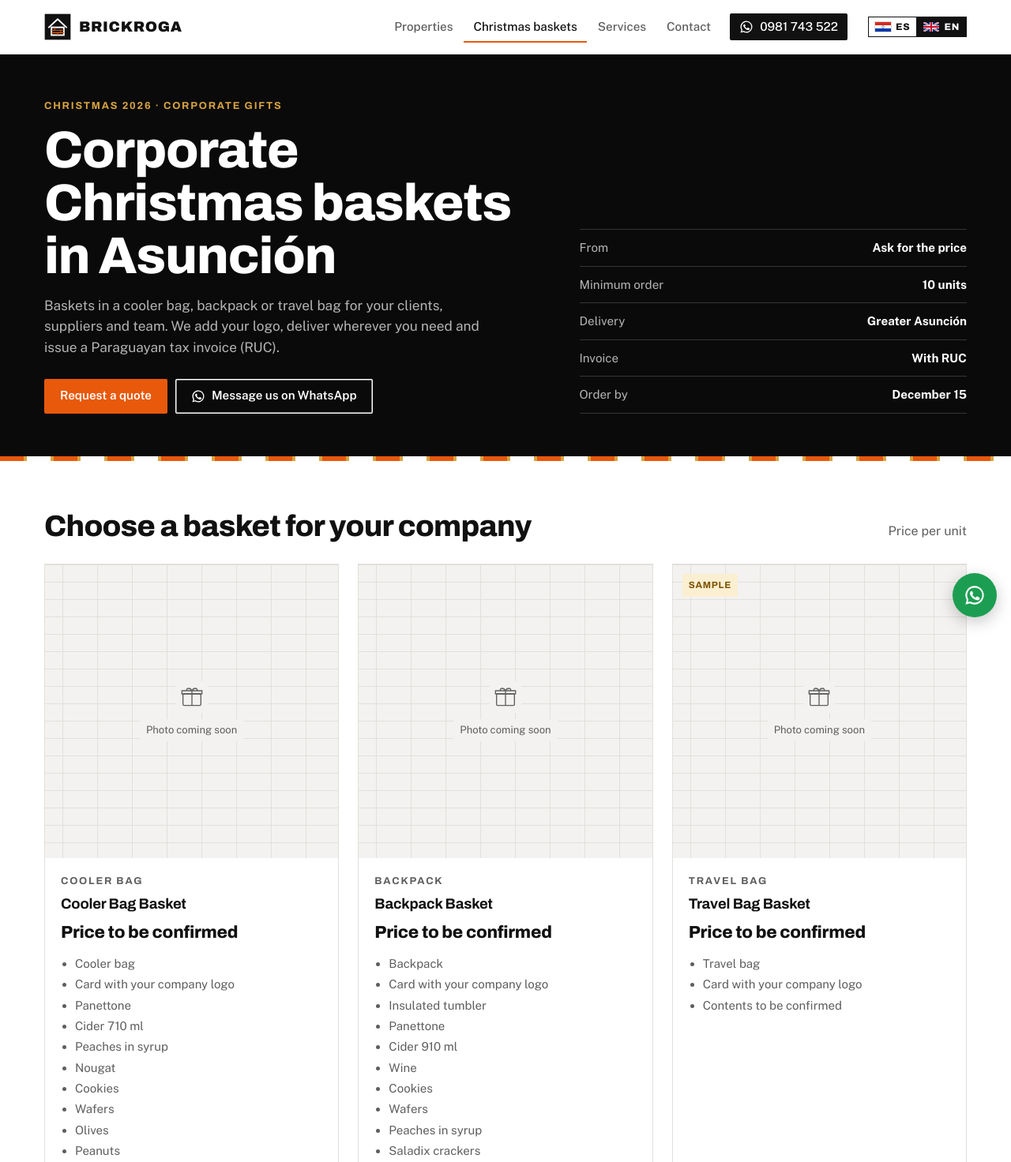
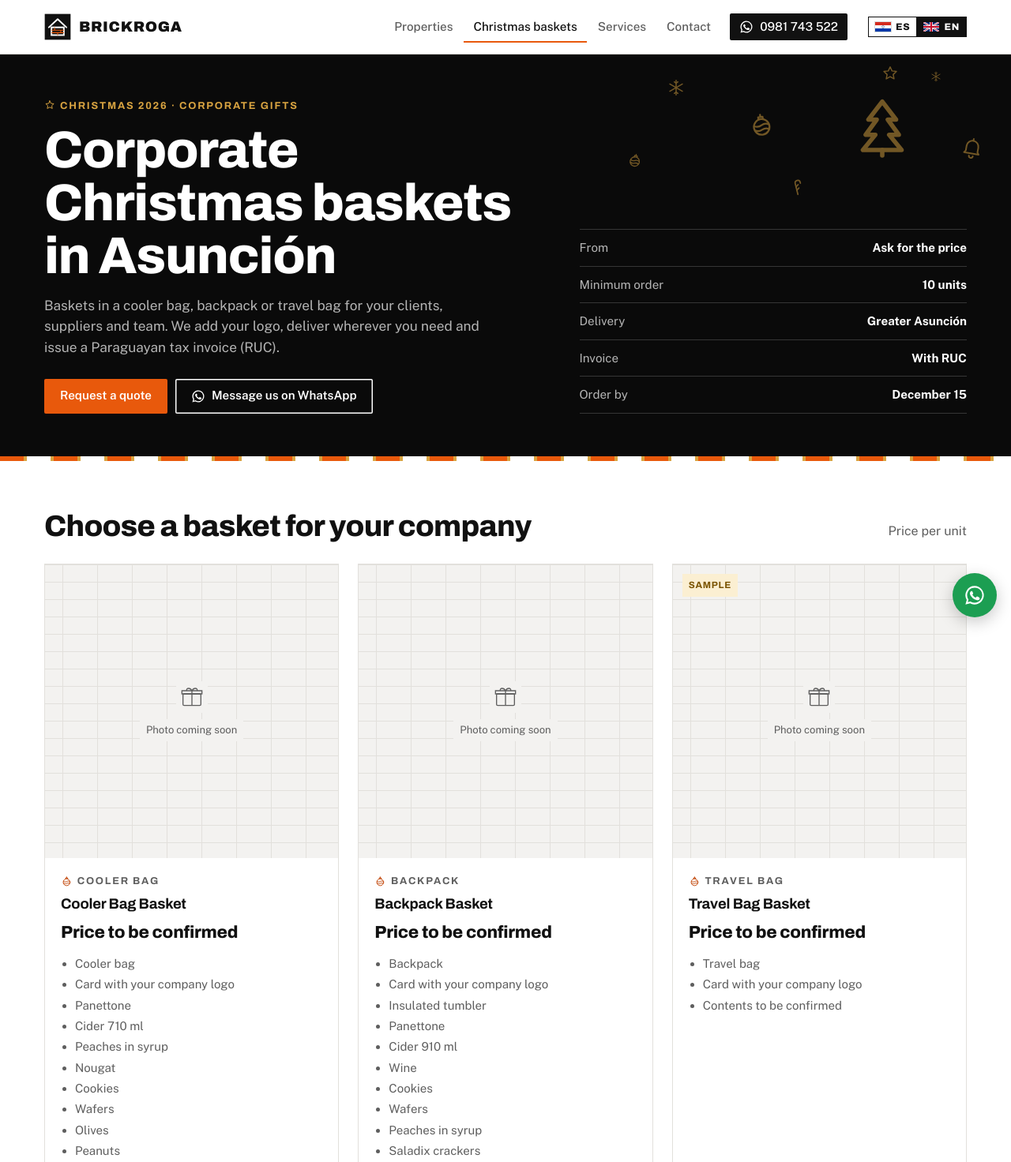
Before and after one commit to segoviaosvaldo/Brickroga, a plain HTML site: page canastas-navidenas-corporativas.html in a window 1280 px wide. Shown: the top 1472 px of the page at 79% size. Drawn offline with nearby package versions, Linux system fonts and the light colour scheme.

Commit message:
Toques navideños en canastas y tarifa de San Bernardino en guaraníes
- Íconos navideños de línea en dorado (estrella, árbol, esferas,
  campana) en el aviso de la portada y en el encabezado de la página de
  canastas, más íconos en los pasos del pedido.
- El aviso muestra cuántos días quedan para pedir y, pasada la fecha de
  cierre (canastas_info.cierre), se ocultan solos el aviso y el slide.
- San Bernardino: Gs. 700.000 por noche (CLP 112.732 de Airbnb al tipo
  de cambio del BCP del 19/11/2026, redondeado), con nota de que puede
  variar según la fecha.

Co-Authored-By: Claude Opus 5.5 <noreply@anthropic.com>
Claude-Session: https://claude.ai/code/session_01M2TmSS97jxYpaBuEdVndVg

```diff
--- a/assets/i18n.js
+++ b/assets/i18n.js
@@ -97,7 +97,7 @@
     "Canastas navideñas corporativas en Asunción": "Corporate Christmas baskets in Asunción",
     "Canastas en bolso térmico, mochila o bolsa de viaje para regalar a clientes, proveedores y a tu equipo. Las personalizamos con tu logo, las entregamos donde nos digas y te facturamos con RUC.":
       "Baskets in a cooler bag, backpack or travel bag for your clients, suppliers and team. We add your logo, deliver wherever you need and issue a Paraguayan tax invoice (RUC).",
-    "Pedir cotización": "Request a quote", "Desde": "From", "Ver canastas": "See the baskets", "Canastas navideñas corporativas": "Corporate Christmas baskets",
+    "Pedir cotización": "Request a quote", "Desde": "From", "Tarifa base por noche. Puede variar según la fecha y la cantidad de noches.": "Base nightly rate. It may vary with the dates and the number of nights.", "Tarifa por noche": "Nightly rate", "Ver canastas": "See the baskets", "Canastas navideñas corporativas": "Corporate Christmas baskets",
     "En bolso térmico, mochila o bolsa de viaje,": "In a cooler bag, backpack or travel bag,",
     "con la tarjeta de tu empresa. Entregamos en Asunción y Gran Asunción, con factura.": "with your company's card. Delivered across Greater Asunción, with a tax invoice.",
     "Pedidos hasta el": "Order by", "Pedido mínimo": "Minimum order", "Entrega": "Delivery", "Factura": "Invoice",
@@ -140,6 +140,7 @@
     [/^(.+) · Unidad (\d+)$/, (m, a, n) => tr(a) + " · Unit " + n],
     [/^★ ([\d,]+) · (\d+) reseñas en (.+)$/, (m, a, n, f) => "★ " + a.replace(",", ".") + " · " + n + " reviews on " + f],
     [/^([\d,]+) · (\d+) reseñas en (.+)$/, (m, a, n, f) => a.replace(",", ".") + " · " + n + " reviews on " + f],
+    [/^Quedan (\d+) días para pedir$/, "$1 days left to order"], [/^Queda 1 día para pedir$/, "1 day left to order"], [/^Hoy es el último día para pedir$/, "Today is the last day to order"],
     [/^(\d+) huéspedes$/, "$1 guests"], [/^(\d+) dormitorios?$/, (m, n) => n + (n === "1" ? " bedroom" : " bedrooms")],
     [/^(\d+) propiedades?$/, (m, n) => n + (n === "1" ? " property" : " properties")],
     [/^Coordiná con (.+) · WhatsApp (.+)$/, "Book with $1 · WhatsApp $2"],
--- a/assets/iconos.js
+++ b/assets/iconos.js
@@ -35,7 +35,14 @@
     cup: '<path d="M4 9h13v5a5 5 0 0 1-5 5H9a5 5 0 0 1-5-5V9Z"/><path d="M17 11h1.5a2.5 2.5 0 0 1 0 5H17M3 22h16M8 2.5c0 1.2 1 1.2 1 2.5M12 2.5c0 1.2 1 1.2 1 2.5"/>',
     cart: '<path d="M2.5 3.5h3l2.4 11.2a1.5 1.5 0 0 0 1.5 1.3h8.2a1.5 1.5 0 0 0 1.5-1.2L21 8H6.3"/><circle cx="10" cy="20" r="1.3"/><circle cx="17" cy="20" r="1.3"/>',
     office: '<rect x="4" y="3" width="16" height="18" rx="1"/><path d="M9 21v-4h6v4M8 7h2M14 7h2M8 11h2M14 11h2"/>',
-    check: '<path d="m5 12.5 4.5 4.5L19 7.5"/>'
+    check: '<path d="m5 12.5 4.5 4.5L19 7.5"/>',
+    star: '<path d="m12 3 2.6 5.6 6.1.7-4.5 4.2 1.2 6L12 16.6 6.6 19.5l1.2-6-4.5-4.2 6.1-.7Z"/>',
+    ornament: '<circle cx="12" cy="14" r="7"/><path d="M10 7V5h4v2M12 5V3M5.5 12.5c2.2 1.2 4.4 1.2 6.5 0s4.3-1.2 6.5 0M6 16.5c2 1 4 1 6 0s4-1 6 0"/>',
+    xtree: '<path d="M12 2.5 7 9h3l-4 5.5h3.5L5 20h14l-4.5-5.5H18L14 9h3Z"/><path d="M12 20v2"/>',
+    bell: '<path d="M6 16V11a6 6 0 0 1 12 0v5l1.5 2h-15Z"/><path d="M10 20.5a2 2 0 0 0 4 0M12 3v2"/>',
+    candy: '<path d="M9 21V8a3 3 0 0 1 6 0v1"/><path d="m9 12 3-2M9 16l3-2"/>',
+    gift: '<rect x="3.5" y="9" width="17" height="12" rx="1"/><path d="M2.5 9h19v-3h-19ZM12 6v15M12 6C10 2 6.5 3 7.5 6M12 6c2-4 5.5-3 4.5 0"/>',
+    truck: '<path d="M2.5 6h11v10h-11ZM13.5 9.5h4l3 3.5V16h-7"/><circle cx="6.5" cy="17.5" r="1.8"/><circle cx="16.5" cy="17.5" r="1.8"/>'
   };
   const MAP = {
     amoblado: "sofa", wifi: "wifi", aa: "snow", tv: "tv", cocina: "pot", heladera: "fridge", cama: "bed", escritorio: "desk",
@@ -49,6 +56,11 @@
     const d = P[MAP[k] || k] || P.check;
     return '<svg class="ico" viewBox="0 0 24 24" fill="none" stroke="currentColor" stroke-width="1.6" stroke-linecap="round" stroke-linejoin="round" aria-hidden="true">' + d + "</svg>";
   };
+  /* Christmas confetti layer: faint gold line icons scattered behind a dark band. */
+  /* spots: [icon, left %, top %, size px, rotation deg]; keep them clear of the text. */
+  window.BRK_XDECO = function (spots) {
+    return '<span class="xdeco" aria-hidden="true">' + spots.map(s => `<span style="left:${s[1]}%;top:${s[2]}%;font-size:${s[3]}px;transform:rotate(${s[4]}deg)">${window.BRK_ICO(s[0])}</span>`).join("") + "</span>";
+  };
   /* "🛍️ Cerca de..." → [icon, "Cerca de..."] */
   window.BRK_ICO_SPLIT = function (s) {
     const m = String(s).match(/^(\S+)\s+(.*)$/);
--- a/assets/styles.css
+++ b/assets/styles.css
@@ -437,3 +437,16 @@ html{scroll-behavior:smooth}
 @media (max-width:980px){.promo{grid-template-columns:minmax(0,1fr) auto;gap:16px 20px;padding:24px 22px}.promo::after{display:none}.promo-a{grid-column:1}.promo-b{grid-column:1}.promo-cta{grid-column:1;justify-self:start}.promo-img{grid-column:2;grid-row:1/4;width:96px;height:96px;align-self:center}}
 @media (max-width:560px){.promo-img{display:none}.promo{grid-template-columns:1fr}}
 .promo-b small i{font-style:normal;margin:0 4px}
+
+/* Christmas touches (gold line icons) */
+.xdeco{position:absolute;inset:0;pointer-events:none;z-index:0}
+.xdeco span{position:absolute;color:var(--gold);opacity:.5;display:block}
+.promo > :not(.xdeco), .xhero > .wrap{position:relative;z-index:1}
+.lico{display:inline-flex;vertical-align:-2px;margin-right:6px;font-size:1.1em}
+.promo-count{display:inline-block;margin-top:10px;background:rgba(217,164,65,.14);color:var(--gold);font-weight:700;font-size:.8rem;padding:4px 9px}
+.promo-count:empty{display:none}
+.step-ico{display:inline-flex;font-size:1.9rem;color:var(--orange-ink);margin-bottom:10px}
+.tier-lbl{display:inline-flex;align-items:center;gap:6px}
+.tier-lbl .ico{font-size:1.15em;color:var(--orange-ink)}
+@media (max-width:560px){.xdeco span:nth-child(n+5){display:none}}
+@media (max-width:980px){.promo .xdeco{display:none}} @media (max-width:860px){.xhero .xdeco span{opacity:.25}}
--- a/canastas-navidenas-corporativas.html
+++ b/canastas-navidenas-corporativas.html
@@ -64,7 +64,7 @@
   <section class="xhero">
     <div class="wrap">
       <div>
-        <p class="label">Navidad 2026 · Regalos empresariales</p>
+        <p class="label"><span class="lico" id="xh-star"></span>Navidad 2026 · Regalos empresariales</p>
         <h1 style="margin-top:12px">Canastas navideñas corporativas en Asunción</h1>
         <p class="lead">Canastas en bolso térmico, mochila o bolsa de viaje para regalar a clientes, proveedores y a tu equipo. Las personalizamos con tu logo, las entregamos donde nos digas y te facturamos con RUC.</p>
         <div class="xhero-actions">
@@ -142,6 +142,9 @@
 <script src="assets/app.js"></script>
 <script>
   const D = BRICKROGA, E = BRK.esc, info = D.canastas_info;
+  document.querySelector(".xhero").insertAdjacentHTML("afterbegin", BRK_XDECO([["xtree", 84, 10, 84, 0], ["star", 87.2, 2.5, 22, 0], ["ornament", 74, 14, 34, -8], ["snow", 66, 6, 22, 0], ["bell", 95, 20, 30, 10], ["snow", 92, 4, 14, 0], ["ornament", 62, 24, 20, 12], ["candy", 78, 30, 26, -14]]));
+  document.getElementById("xh-star").innerHTML = BRK_ICO("star");
+  document.querySelectorAll(".step").forEach((s, i) => s.insertAdjacentHTML("afterbegin", `<span class="step-ico">${BRK_ICO(["gift", "star", "truck"][i])}</span>`));
   document.getElementById("hero-wa").innerHTML = BRK_ICONS.wa + "Escribir por WhatsApp";
   document.querySelectorAll("[data-min-units]").forEach(e => e.textContent = info.pedido_minimo);
   document.querySelectorAll("[data-deadline]").forEach(e => e.textContent = info.fecha_limite);
@@ -157,7 +160,7 @@
     <article class="tier${c.destacada ? " featured" : ""}">
       <div class="card-photo">${BRK.photo(c, 0, "Foto próximamente", BRK_ICONS.gift)}<div class="tags">${c.destacada ? '<span class="chip chip-orange">La más pedida</span>' : ""}${c.ejemplo ? '<span class="chip chip-ej">Ejemplo</span>' : ""}</div></div>
       <div class="tier-body">
-        <span class="label">${E(c.empaque)}</span>
+        <span class="label tier-lbl">${BRK_ICO("ornament")}${E(c.empaque)}</span>
         <h3>${E(c.nombre)}</h3>
         <div class="price">${c.precio ? BRK.money(c.moneda, c.precio) + " <small>/ unidad</small>" : '<span class="consult">Precio a confirmar</span>'}</div>
         <ul>${c.contenido.map(i => "<li>" + E(i) + "</li>").join("")}</ul>
--- a/data/datos.js
+++ b/data/datos.js
@@ -107,6 +107,7 @@ window.BRICKROGA = {
   canastas_info: {
     pedido_minimo: 10,               // PENDIENTE: confirmar
     fecha_limite: "15 de diciembre", // PENDIENTE: confirmar
+    cierre: "2026-12-15",            // después de esta fecha se ocultan el banner y el slide de canastas
     zona_entrega: "Asunción y Gran Asunción",
     pagos: ["Transferencia bancaria", "Tarjeta de crédito", "QR", "Efectivo"] // CONFIRMAR
   },
@@ -246,7 +247,8 @@ window.BRICKROGA = {
     barrio: "Cerca del lago Ypacaraí",
     direccion: "",
     maps: "",
-    precio: null, moneda: "Gs", periodo: "noche",    // PENDIENTE: tarifa por noche
+    precio: 700000, moneda: "Gs", periodo: "noche",  // Airbnb: CLP 112.732/noche × 6,25 (BCP 19/11/2026) ≈ Gs. 704.000, redondeado. CONFIRMAR con Johanna
+    precio_nota: "Tarifa base por noche. Puede variar según la fecha y la cantidad de noches.",
     dormitorios: 2, banos: 2, m2: 0, cochera: 1, huespedes: 6, camas: 4,
     amoblado: true,
     comodidades: ["piscina", "patio_techado", "parrilla", "jardin", "wifi", "tv", "aa", "ventilador", "cocina", "horno", "agua_caliente", "ducha_exterior", "estacionamiento", "independiente", "mascotas", "camaras", "botiquin", "amoblado"],
```
Also changed, not shown: index.html (+13 -2 lines), propiedad.html (+1 -0 lines).
